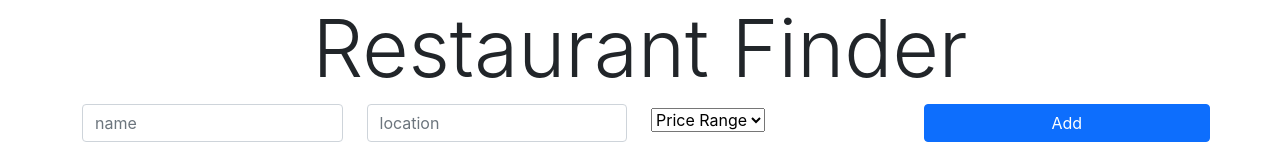
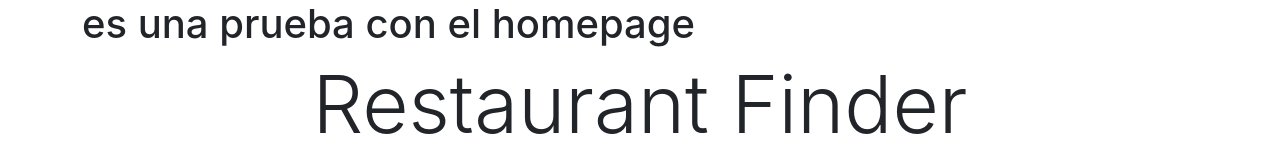
Before and after one commit to TaguaraDigital/restaurant-finder-react, a React (Create React App) app: page / in a window 1280 px wide. Shown: the top 158 px of the page. Built offline with nearby package versions, Linux system fonts and the light colour scheme; no server answers.

Commit message:
homepage

```diff
--- a/src/App.js
+++ b/src/App.js
@@ -8,6 +8,7 @@ const App = () => {
   return (
     <RestaurantsContextProvider>
       <div className="container">
+        <h1>es una prueba con el homepage</h1>
         <Router>
           <Switch>
             <Route exact path="/" component={Home} />
```
